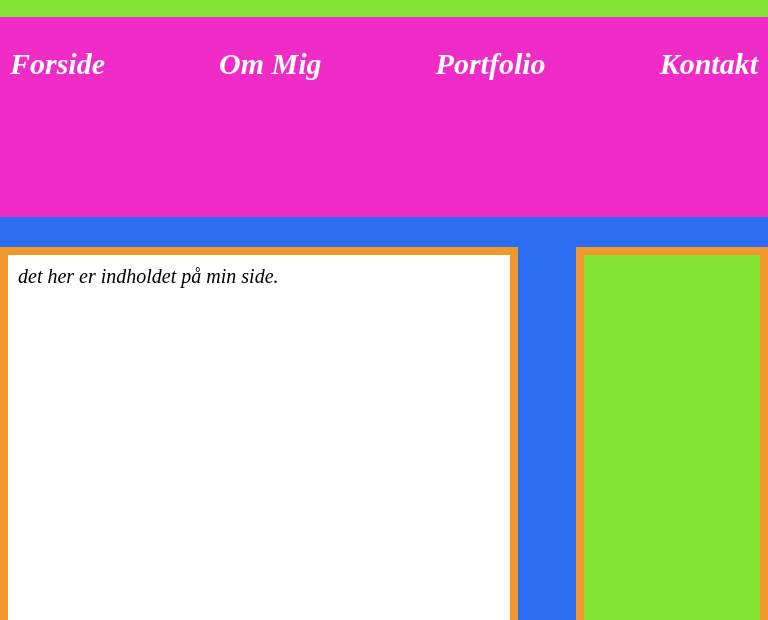
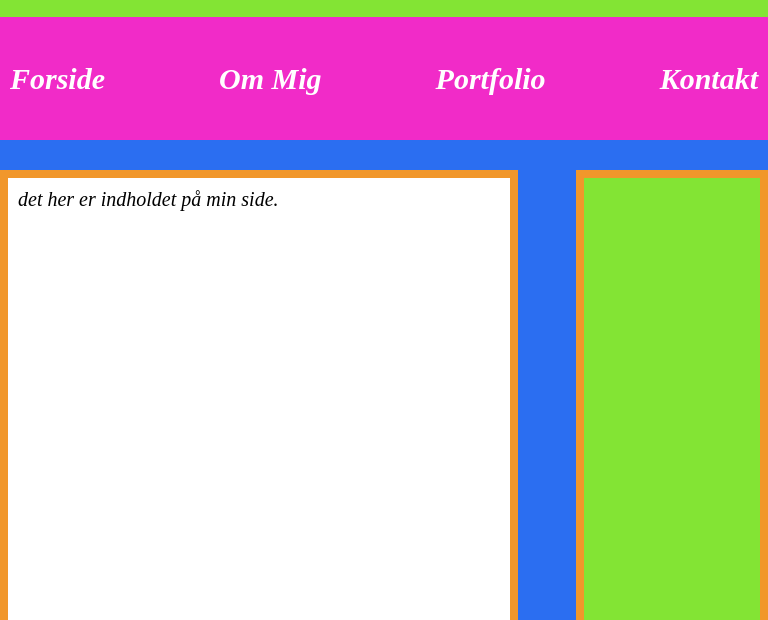
Before and after one commit to sebtheodor/preasentationsportefolio, a plain HTML site: page Præsentationsportefolio/Index.html in a window 768 px wide. Shown: the part 180-800 px from the top of the page. Drawn offline with Linux system fonts and the light colour scheme.

Commit message:
Update precss.css

```diff
--- a/Præsentationsportefolio/css/precss.css
+++ b/Præsentationsportefolio/css/precss.css
@@ -45,8 +45,9 @@ p{
 
 nav ul{
   list-style-type: none;
-  margin-top: 20px;
+  margin-top: 35px;
   justify-content: space-between;
+  display: flex;
 }
 
 li{
@@ -165,6 +166,11 @@ li{
 .logo{
   float: none;
 }
+
+nav ul{
+  flex-direction:column;
+}
+
   h1{
     display:flex;
     justify-content: center;
@@ -208,9 +214,6 @@ li{
       "co  ma "
       "fo   fo";
   }
-  nav ul{
-    display: flex;
-  }
 
   .he{
     margin: 0px;
@@ -218,7 +221,7 @@ li{
   .na{
     width:100%;
     border:0px;
-    height: 200px;
+    height: 122.88px;
   }
 
   .co{
```
